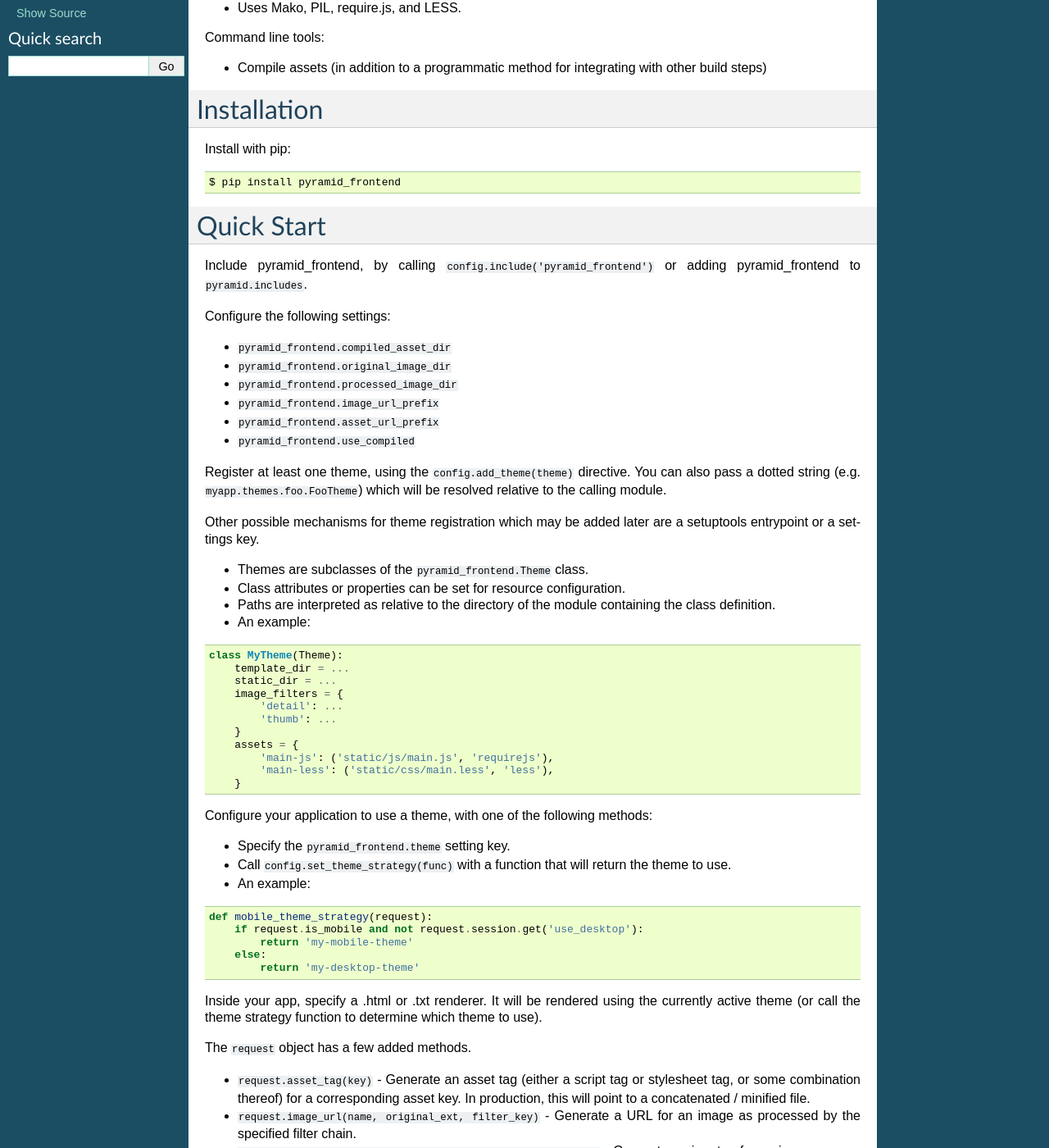
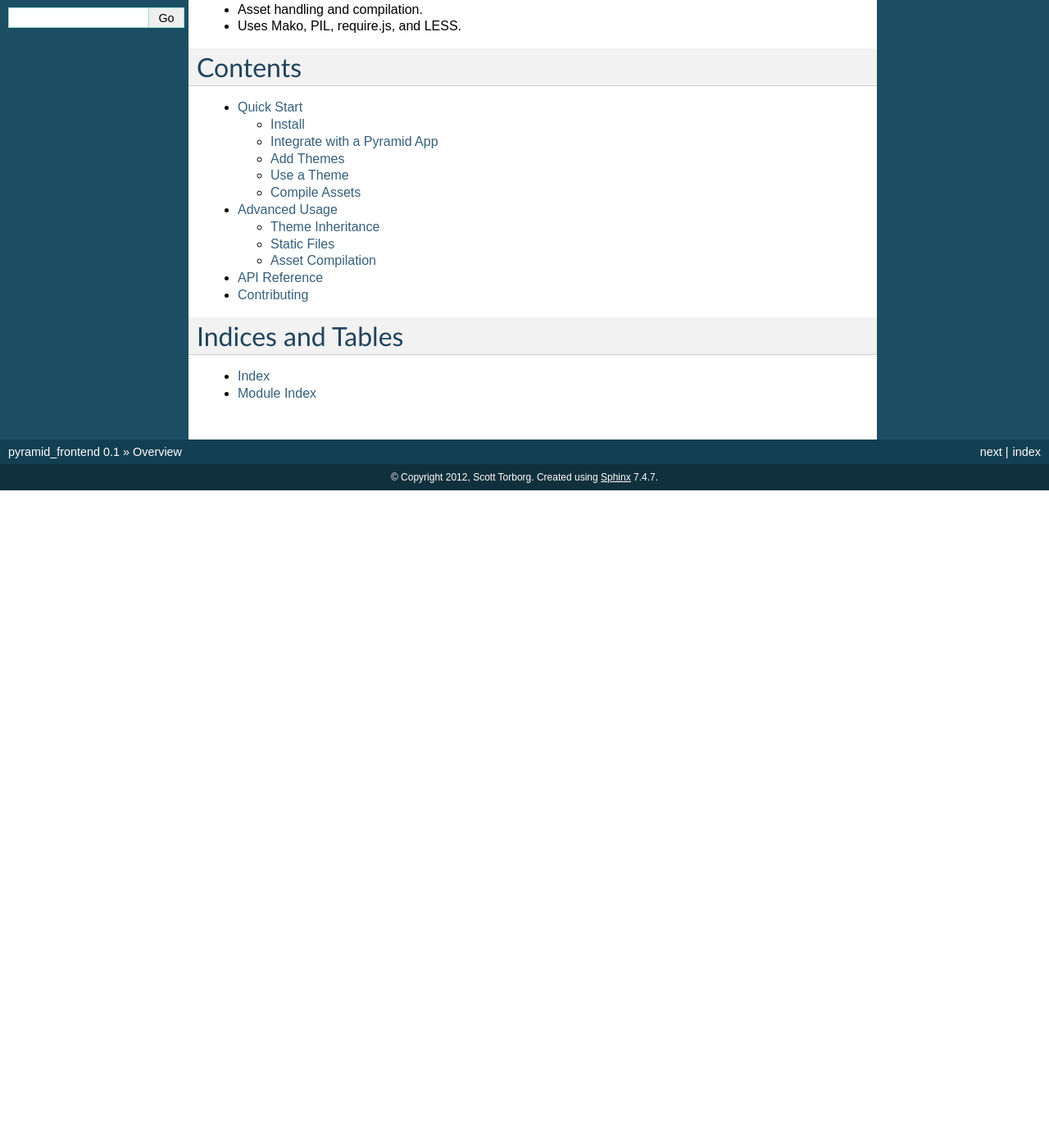
Before and after one commit to storborg/pyramid_frontend, a Sphinx documentation site: the page built from docs/index.rst, in a window 1280 px wide and 1400 px high, scrolled down 270 px. Shown: the whole window at 82% size. Built offline with Sphinx 7.4.7, drawn with Linux system fonts in a browser that asks for light colours; after the commit the page ends 900 px from its top, so only the background shows below that; some of the changed text lies outside the part shown.

Commit message:
Clean up and flesh out documentation

```diff
--- a/docs/index.rst
+++ b/docs/index.rst
@@ -1,190 +1,32 @@
 Overview
---------
+========
 
 Scott Torborg - `Cart Logic <http://www.cartlogic.com>`_
 
 Provides:
 
 * Theme / template handling.
+* Theme switching based on the ``request``.
 * Theme configuration.
 * Theme stacking (one theme can inherit from another).
 * Image filtering / serving.
 * Asset handling and compilation.
 * Uses Mako, PIL, require.js, and LESS.
 
-Command line tools:
+Contents
+========
 
-* Compile assets (in addition to a programmatic method for integrating with
-  other build steps)
+.. toctree::
+    :maxdepth: 2
+
+    quickstart
+    advanced
+    api
+    contributing
 
 
-Installation
-------------
+Indices and Tables
+==================
 
-Install with pip::
-
-    $ pip install pyramid_frontend
-
-
-Quick Start
-------------
-
-Include pyramid_frontend, by calling ``config.include('pyramid_frontend')`` or
-adding pyramid_frontend to ``pyramid.includes``.
-
-Configure the following settings:
-
-* ``pyramid_frontend.compiled_asset_dir``
-* ``pyramid_frontend.original_image_dir``
-* ``pyramid_frontend.processed_image_dir``
-
-* ``pyramid_frontend.image_url_prefix``
-* ``pyramid_frontend.asset_url_prefix``
-
-* ``pyramid_frontend.use_compiled``
-
-Register at least one theme, using the ``config.add_theme(theme)`` directive.
-You can also pass a dotted string (e.g. ``myapp.themes.foo.FooTheme``) which
-will be resolved relative to the calling module.
-
-Other possible mechanisms for theme registration which may be added later are a
-setuptools entrypoint or a settings key.
-
-* Themes are subclasses of the ``pyramid_frontend.Theme`` class.
-* Class attributes or properties can be set for resource configuration.
-* Paths are interpreted as relative to the directory of the module containing
-  the class definition.
-* An example:
-
-.. code-block:: python
-
-    class MyTheme(Theme):
-        template_dir = ...
-        static_dir = ...
-        image_filters = {
-            'detail': ...
-            'thumb': ...
-        }
-        assets = {
-            'main-js': ('static/js/main.js', 'requirejs'),
-            'main-less': ('static/css/main.less', 'less'),
-        }
-
-Configure your application to use a theme, with one of the following methods:
-
-* Specify the ``pyramid_frontend.theme`` setting key.
-* Call ``config.set_theme_strategy(func)`` with a function that will return the
-  theme to use.
-* An example:
-
-.. code-block:: python
-
-    def mobile_theme_strategy(request):
-        if request.is_mobile and not request.session.get('use_desktop'):
-            return 'my-mobile-theme'
-        else:
-            return 'my-desktop-theme'
-
-Inside your app, specify a .html or .txt renderer. It will be rendered using
-the currently active theme (or call the theme strategy function to determine
-which theme to use).
-
-The ``request`` object has a few added methods.
-
-* ``request.asset_tag(key)`` - Generate an asset tag (either a script tag or
-  stylesheet tag, or some combination thereof) for a corresponding asset key.
-  In production, this will point to a concatenated / minified file.
-
-* ``request.image_url(name, original_ext, filter_key)`` - Generate a URL for an
-  image as processed by the specified filter chain.
-* ``request.image_tag(name, original_ext, filter_key, **kwargs)`` - Generate an
-  img tag for an image as processed by the specified filter chain.
-* ``request.image_original_path(name, original_ext)`` - Return the filesystem
-  path to the original file for this image.
-
-* ``request.theme`` is a reified property on ``request`` - Return the theme
-  instance that will be used to serve this request.
-
-When using in production, call ``pcompile production.ini`` to generate static
-assets, or call ``pyramid_frontend.compile(registry.settings)``.
-
-
-Theme Inheritance
-=================
-
-Themes can stack on top of another theme by subclassing them.
-
-
-Templates
-~~~~~~~~~
-
-An inheriting theme's templates will layer on top of the superclass theme's
-templates. The renderer will attempt to resolve templates to the child-most
-class first, then traverse up the inheritance chain.
-
-Inside a template, you can refer to files with the prefix ``super:`` to make
-the filename resolve in the theme that is being inherited from.
-
-Image Filters
-~~~~~~~~~~~~~
-
-An inheriting theme's image filters will layer on top of the superclass theme's
-image filters. If an image filter of the same name is specified, the child
-class will override the superclass.
-
-Assets
-~~~~~~
-
-An inheriting theme's asset entry points will layer on top of the super class
-theme's entry points. If an entry point of the same name is specified, the
-child class will override the superclass.
-
-Static Files
-------------
-
-Each theme has exactly one static file directory. It will be served up at an
-underscore-prefixed path corresponding to the theme's key.
-
-
-Asset Compilation
-=================
-
-The ``assets`` dict attribute maps entry point names to a tuple of URL paths
-and asset type.
-
-In development, simply call ``request.asset_tag(key)`` to generate an asset tag.
-
-In production, assets must be compiled before that call. The asset compilation
-step does the following for each entry point in each theme:
-
-- Resolve the entry point path to a filesystem path.
-- Collect static dirs from the theme and superclasses for use in resolving
-  references during the compilation process.
-- Compile the asset by calling a ``Compiler`` instance with the theme and the
-  asset entry point.
-- Save the result to a file in ``pyramid_frontend.compiled_asset_dir`` with a
-  filename based on the sha1 of the contents.  - Collect all filenames for
-  compiled files, mapping entry point name to filename.
-- Write the filename to a file with a path like
-  ``<compiled asset dir>/<theme key>/<entry point>.map``.
-
-
-
-Code Standards
---------------
-
-pyramid_frontend has a comprehensive test suite with 100% line and branch
-coverage, as reported by the excellent ``coverage`` module. To run the tests,
-simply run in the top level of the repo::
-
-    $ nosetests
-
-There are no `PEP8 <http://www.python.org/dev/peps/pep-0008/>`_ or
-`Pyflakes <http://pypi.python.org/pypi/pyflakes>`_ warnings in the codebase. To
-verify that::
-
-    $ pip install pep8 pyflakes
-    $ pep8 .
-    $ pyflakes .
-
-Any pull requests must maintain the sanctity of these three pillars.
+* :ref:`genindex`
+* :ref:`modindex`
```
Also changed, not shown: docs/advanced.rst (added, +80 -0 lines), docs/api.rst (added, +26 -0 lines), docs/contributing.rst (added, +21 -0 lines), docs/quickstart.rst (added, +103 -0 lines), 7 other files.
